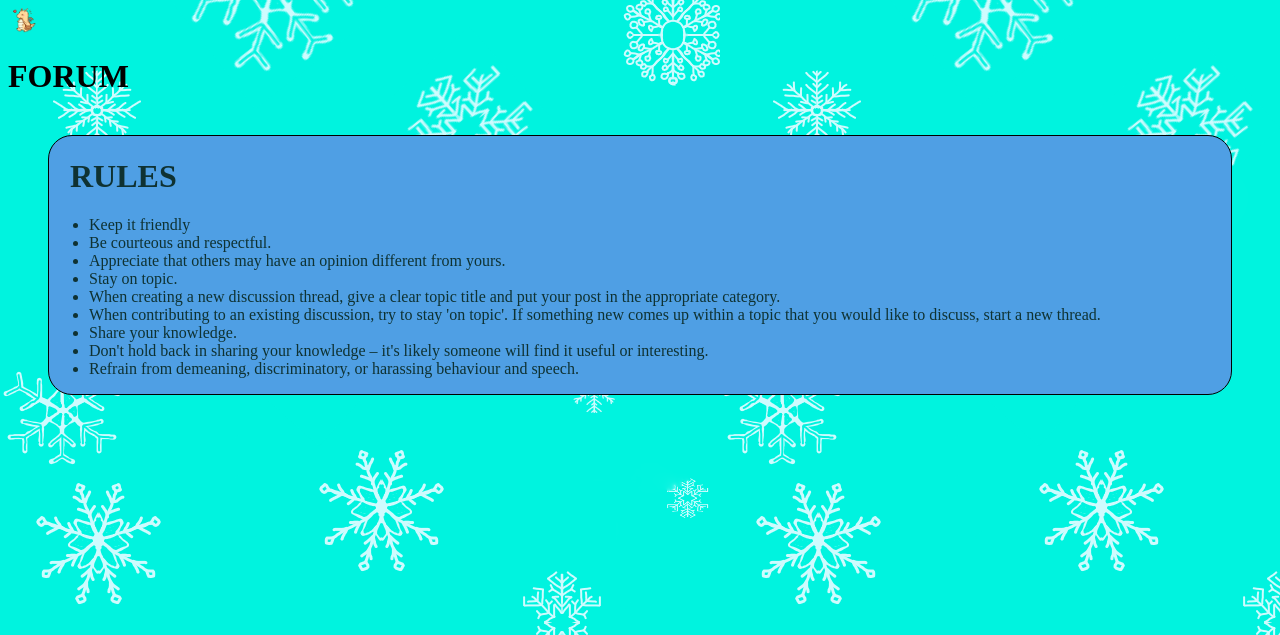
After one commit to khanhtung2410/xay-dung-web-hoc-online, a PHP site: page /html/forum.html in a window 1280 px wide. The commit adds this page. Shown: the top 635 px of the page. Run offline with PHP 8.4, Linux system fonts and the light colour scheme.

Commit message:
10/09/2023

```diff
--- /dev/null
+++ b/css/forum.css
@@ -0,0 +1,10 @@
+.forum-card{
+    position: relative;
+    border: 1px solid black;
+    background-color: rgb(79, 159, 228);
+    border-radius: 1.5rem;
+    margin: 2.5rem 2.5rem;
+}
+.forum-rules{
+    color: rgb(15, 50, 50);
+}
--- a/css/index.css
+++ b/css/index.css
@@ -1,5 +1,4 @@
 .card {
-
     position: relative;
     background-color: rgba(250, 235, 215, 0.372);
     border: 1px solid rgb(0, 0, 0);
--- /dev/null
+++ b/html/forum.html
@@ -0,0 +1,31 @@
+<!DOCTYPE html>
+<html lang="en">
+<head>
+    <meta charset="UTF-8">
+    <meta name="viewport" content="width=device-width, initial-scale=1.0">
+    <title>Web tieng anh</title>
+    <link rel="icon" href="/dragon-removebg-preview.png">
+    <link rel="stylesheet" href="/css/forum.css">
+</head>
+<body style="background-image: url(/Untitled.png);">
+    <div class="bar">
+        <a class="bar-item button" href="/html/so-luoc.html">
+            <img src="/dragon-removebg-preview.png" style="height: 25px;"></a>
+    </div>
+    <h1>FORUM</h1>
+    <div class="forum-card">
+        <div class="forum-rules">
+            <h1 style="margin-left: 21px;">RULES</h1>
+            <ul>
+                <li>Keep it friendly</li>
+                <li>Be courteous and respectful.</li>
+                <li>Appreciate that others may have an opinion different from yours.</li>
+                <li>Stay on topic. </li>
+                <li>When creating a new discussion thread, give a clear topic title and put your post in the appropriate category.</li>
+                <li>When contributing to an existing discussion, try to stay 'on topic'. If something new comes up within a topic that you would like to discuss, start a new thread.</li>
+                <li>Share your knowledge.</li>
+                <li>Don't hold back in sharing your knowledge – it's likely someone will find it useful or interesting.</li>
+                <li>Refrain from demeaning, discriminatory, or harassing behaviour and speech.</li>
+            </ul>
+        </div>
+    </div>
```
Also changed, not shown: html/dang-nhap.html (renamed from html/dang nhap.html, +18 -6 lines), html/so luoc.html (deleted, +0 -38 lines), html/so-luoc.html (added, +51 -0 lines), js/so-luoc.js (added, +7 -0 lines), css/dangnhap.css (line endings or trailing spaces), js/dang nhap.js (deleted), menu-bar.png (added).
